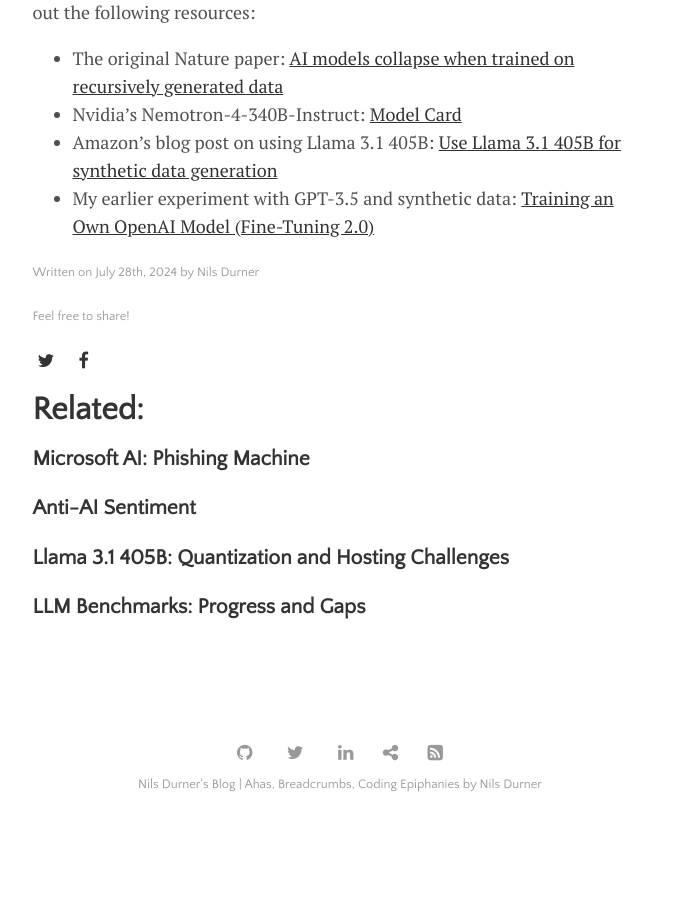
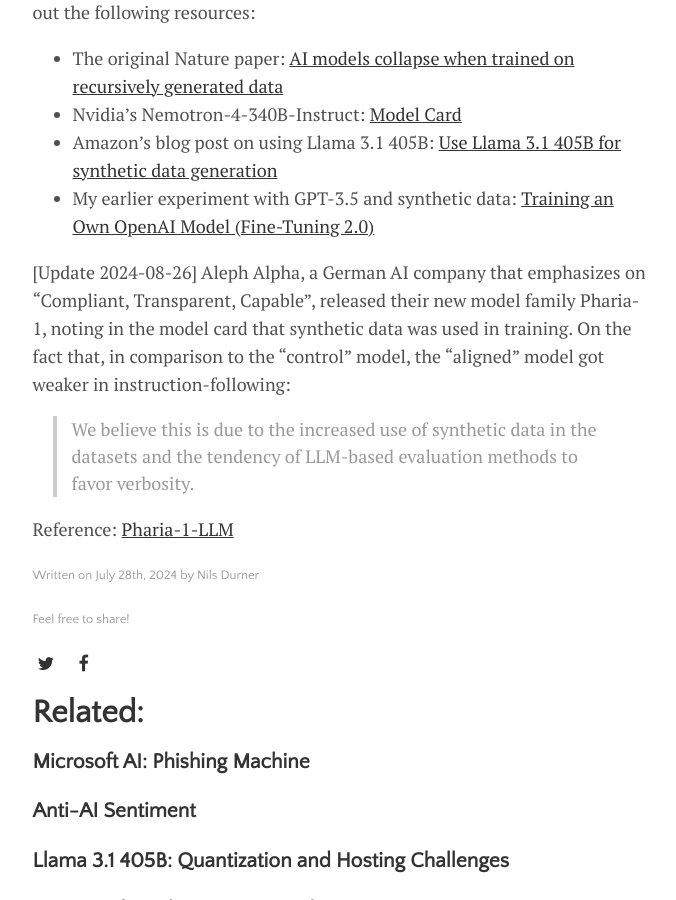
Before and after one commit to ndurner/ndurner.github.io, a Jekyll site: the page built from _posts/2024-07-28-synthetic-data.md, in a window 1280 px wide and 900 px high, scrolled down 1392 px. Shown: the whole window, without its empty margins (300-976 px from the left). Built offline with Jekyll 4.4.1, drawn with Linux system fonts in a browser that asks for light colours; before the commit the page ends 2222 px from its top, so only the background shows below that.

Commit message:
Pharia-1 update

```diff
--- a/_posts/2024-07-28-synthetic-data.md
+++ b/_posts/2024-07-28-synthetic-data.md
@@ -29,3 +29,9 @@
 - Nvidia's Nemotron-4-340B-Instruct: [Model Card](https://build.nvidia.com/nvidia/nemotron-4-340b-instruct/modelcard)
 - Amazon's blog post on using Llama 3.1 405B: [Use Llama 3.1 405B for synthetic data generation](https://aws.amazon.com/blogs/machine-learning/use-llama-3-1-405b-to-generate-synthetic-data-for-fine-tuning-tasks/)
 - My earlier experiment with GPT-3.5 and synthetic data: [Training an Own OpenAI Model (Fine-Tuning 2.0)](https://ndurner.github.io/training-own-model-finetuning)
+
+[Update 2024-08-26]
+Aleph Alpha, a German AI company that emphasizes on "Compliant, Transparent, Capable", released their new model family Pharia-1, noting in the model card that synthetic data was used in training. On the fact that, in comparison to the "control" model, the "aligned" model got weaker in instruction-following:
+> We believe this is due to the increased use of synthetic data in the datasets and the tendency of LLM-based evaluation methods to favor verbosity.
+
+Reference: [Pharia-1-LLM](https://aleph-alpha.com/de/introducing-pharia-1-llm-transparent-and-compliant/)
```
